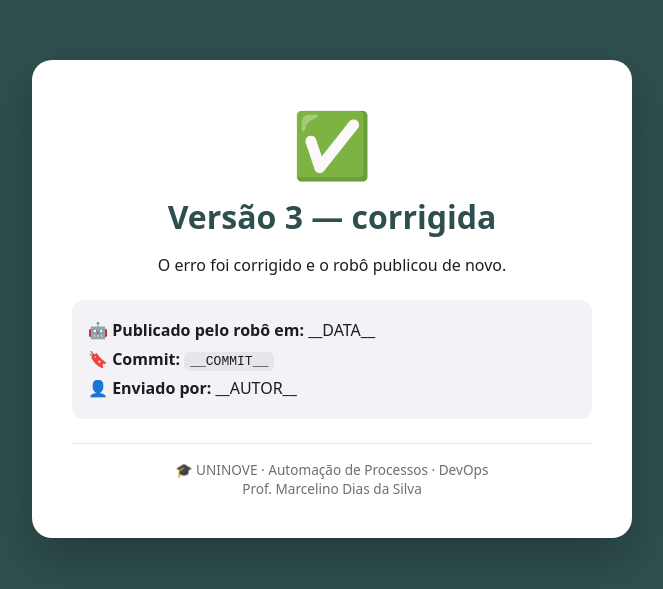
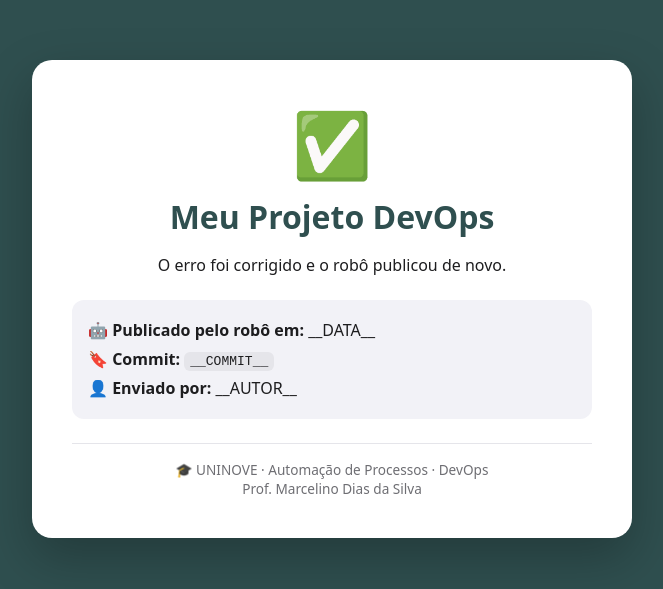
Before and after one commit to jaiel-johabe/Lab-cicd-actions-importado, a plain HTML site: page index.html in a window 1280 px wide. Shown: the part 117-706 px from the top of the page, without its empty margins (308-971 px from the left). Drawn offline with Linux system fonts and the light colour scheme.

```diff
--- a/index.html
+++ b/index.html
@@ -41,7 +41,7 @@
 <body>
   <main class="cartao">
     <div class="emoji">✅</div>
-    <h1>Versão 3 — corrigida</h1>
+    <h1>Meu Projeto DevOps</h1>
     <p>O erro foi corrigido e o robô publicou de novo.</p>
 
     <div class="versao">
```
